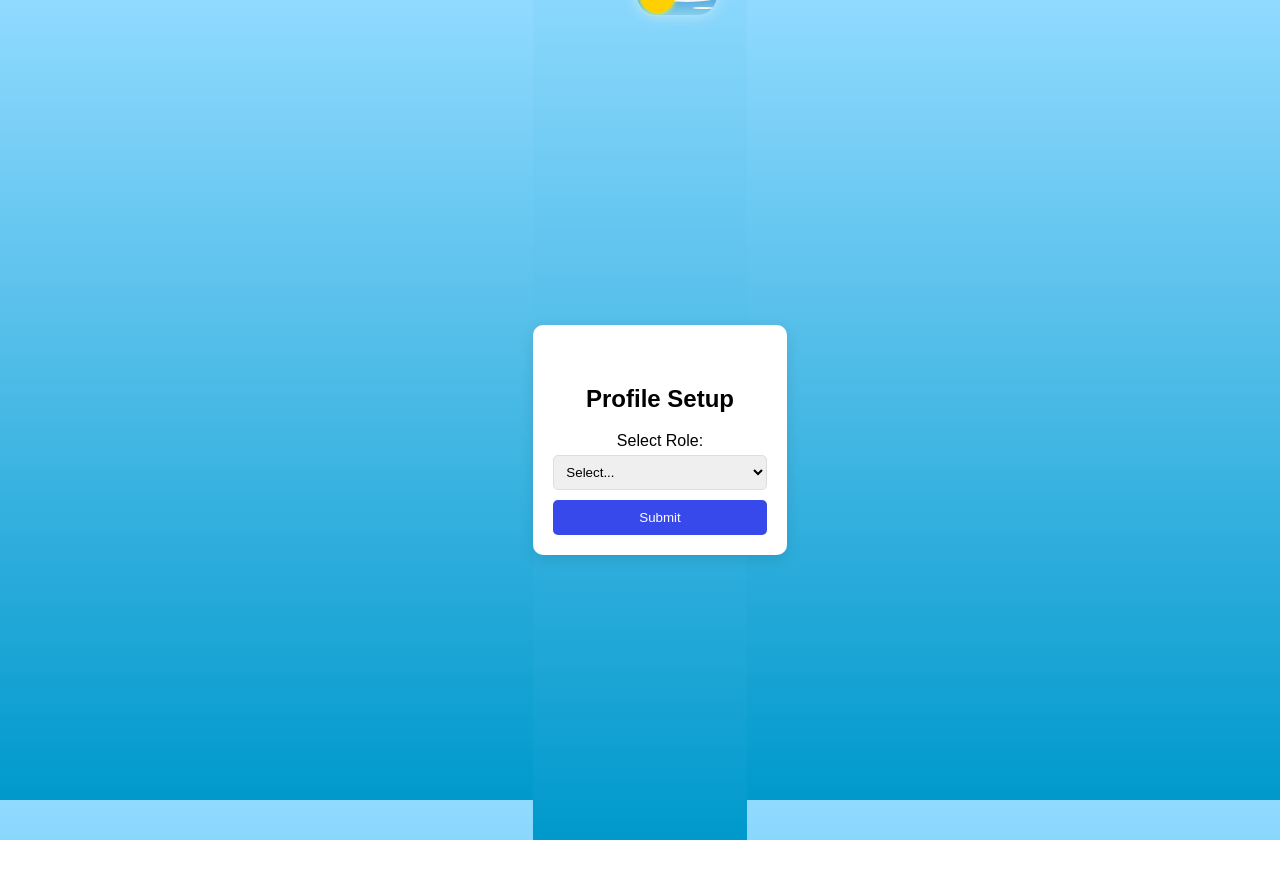
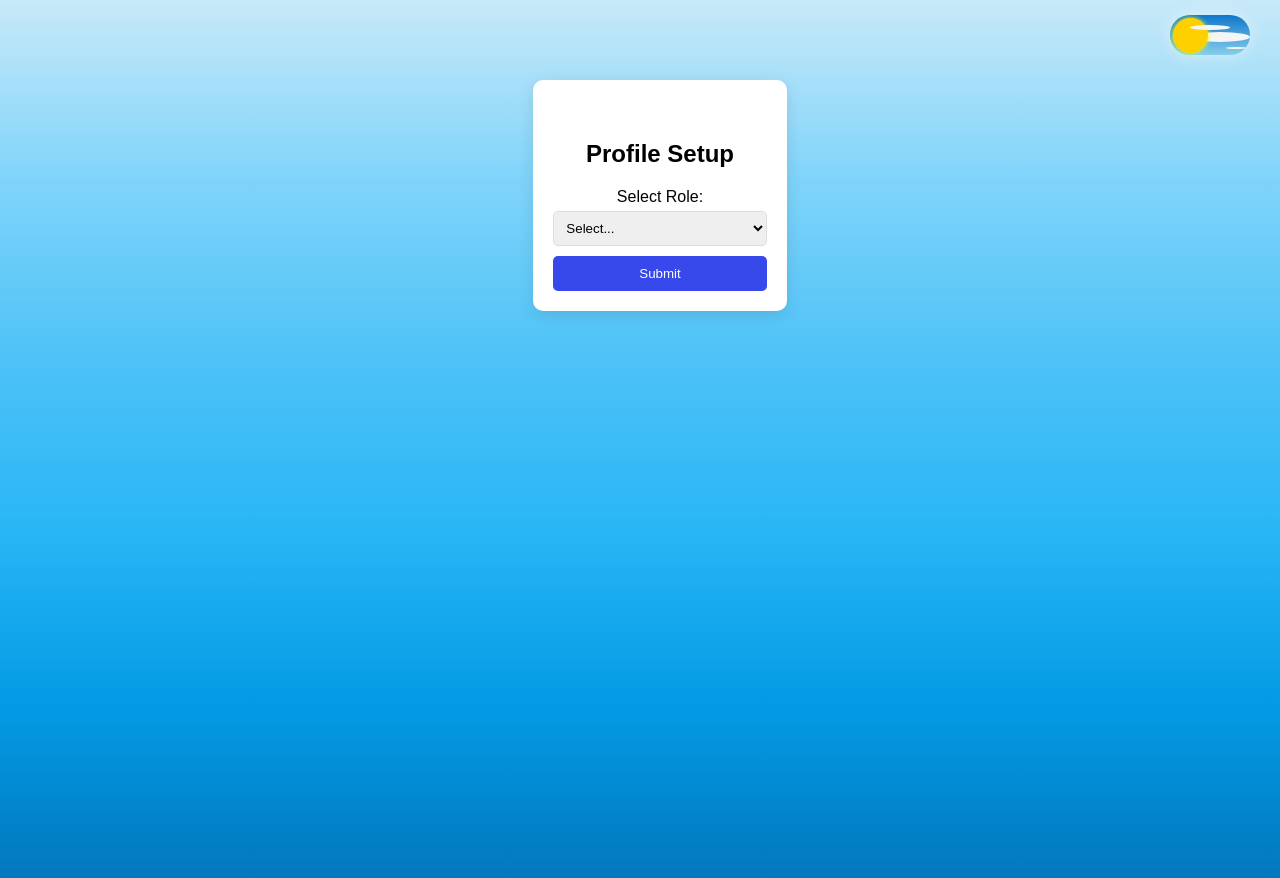
Before and after one commit to YLuin-Nie/SameTeamApp, a React (Create React App) app: page /profile-setup in a window 1280 px wide. Before the commit the page ends 840 px from the top, so only its background shows below. Built offline with nearby package versions, Linux system fonts and the light colour scheme.

Commit message:
Update signup.css

```diff
--- a/src/components/styles/signup.css
+++ b/src/components/styles/signup.css
@@ -1,29 +1,21 @@
-/* Apply ombre background */
 html, body {
-    height: 100%;
+    height: 100vh; /* Ensures the body takes exactly the viewport height */
+    width: 100vw; /* Ensures full viewport width */
     margin: 0;
-    background: linear-gradient(to top,#0099CC,#91daff); /* Darker at bottom */
+    overflow-x: hidden; /* Prevents horizontal scrolling */
+    overflow-y: auto; /* Allows vertical scrolling */
+    background: linear-gradient(to bottom, #c8e9f8, #81D4FA, #4FC3F7, #29B6F6, #039BE5, #0277BD);
     color: black;
     display: flex;
-    justify-content: center;
+    justify-content: flex-start; /* Ensures content starts from the top */
     align-items: center;
-    text-align: center;
+    flex-direction: column;
     font-family: Arial, sans-serif;
     position: relative;
+    transition: background 0.3s ease;
 }
 
+body.dark-mode {
+    background: linear-gradient(to bottom, #8A4FAD, #693B93, #4A2763, #2E1A47, #1A0F30, #0A0515);
 
-/* Logo positioning */
-.logo {
-    position: absolute;
-    top: 10%;
-    left: 50%;
-    transform: translateX(-50%);
-    z-index: 2;
 }
-
-/* Text styling */
-h1 {
-    z-index: 2;
-    position: relative;
-}
```
